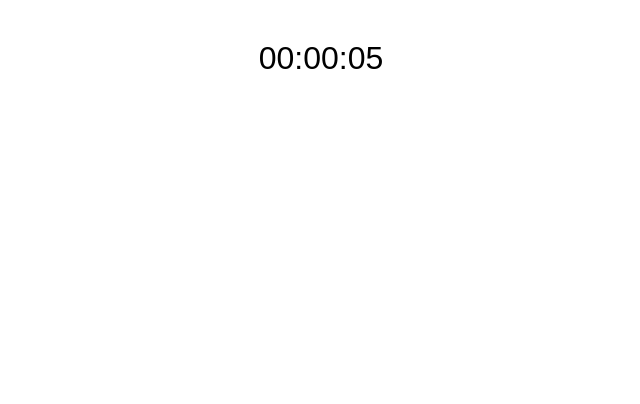
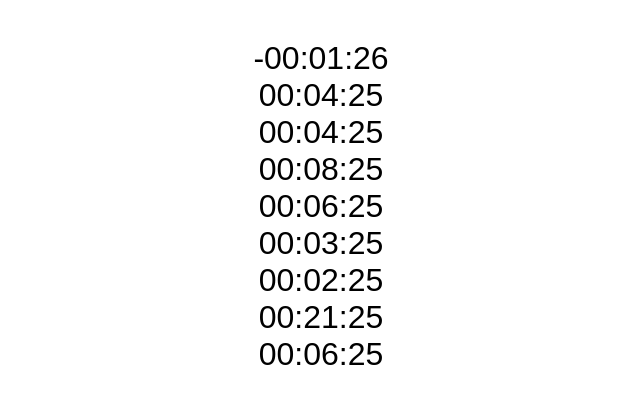
Before and after one commit to gerbilord/DotaTimerWebsite, a plain HTML site: page index.html in a window 1280 px wide. Shown: the whole page, without its empty margins (319-959 px from the left). Drawn offline with Linux system fonts and the light colour scheme.

Commit message:
Add basic timer logic and countdowns.

```diff
--- /dev/null
+++ b/countdown.js
@@ -0,0 +1,39 @@
+import { formatTime } from './utils.js';
+
+const countdownsContainer = document.getElementById('countdowns');
+
+// Example usage with 300 seconds (5 minutes) initial time
+createCountdown('bounty-rune', 3 * 60 * 1000);
+createCountdown('lotus', 3 * 60 * 1000);
+createCountdown('wisdom', 7 * 60 * 1000);
+createCountdown('siege-creep', 5 * 60 * 1000);
+createCountdown('power-rune', 2 * 60 * 1000);
+createCountdown('stack-camps', 60 * 1000);
+createCountdown('tormentor', 20 * 60 * 1000);
+createCountdown('day-night', 5 * 60 * 1000);
+
+export function createCountdown(id, reoccurringTimeMs) {
+    const countdownDiv = document.createElement('div');
+    countdownDiv.id = `countdown-${id}`;
+    countdownDiv.className = 'countdown';
+    countdownDiv.dataset.reoccurringTimeMs = reoccurringTimeMs;
+    countdownsContainer.appendChild(countdownDiv);
+    return countdownDiv;
+}
+
+export function updateCountdowns(startTime, offsetTime, elapsedTime) {
+    const countdowns = document.querySelectorAll('.countdown');
+
+    countdowns.forEach(countdown => {
+        const reoccurringTimeMs = parseInt(countdown.dataset.reoccurringTimeMs);
+        let remainingMs;
+
+        if(elapsedTime < 0){
+            remainingMs = reoccurringTimeMs - elapsedTime;
+        } else {
+            remainingMs = reoccurringTimeMs - ((elapsedTime+offsetTime) % reoccurringTimeMs);
+        }
+
+        countdown.textContent = formatTime(remainingMs);
+    });
+}
--- a/index.html
+++ b/index.html
@@ -14,29 +14,7 @@
 </head>
 <body>
   <div id="timer">00:00:00</div>
-
-  <script>
-    const timerDisplay = document.getElementById('timer');
-    const start = performance.now();
-
-    function formatTime(ms) {
-      const totalSeconds = Math.floor(ms / 1000);
-      const hours = Math.floor(totalSeconds / 3600);
-      const minutes = Math.floor((totalSeconds % 3600) / 60);
-      const seconds = totalSeconds % 60;
-
-      return `${String(hours).padStart(2, '0')}:` +
-             `${String(minutes).padStart(2, '0')}:` +
-             `${String(seconds).padStart(2, '0')}`;
-    }
-
-    function updateTimer() {
-      const elapsed = performance.now() - start;
-      timerDisplay.textContent = formatTime(elapsed);
-      requestAnimationFrame(updateTimer);
-    }
-
-    updateTimer();
-  </script>
+  <div id="countdowns"></div>
+  <script type="module" src="timer.js"></script>
 </body>
 </html>
--- /dev/null
+++ b/timer.js
@@ -0,0 +1,16 @@
+import { updateCountdowns } from './countdown.js';
+import { formatTime } from './utils.js';
+
+const timerDisplay = document.getElementById('timer');
+const initialOffset = 90 * 1000; // -1:30 in milliseconds
+
+const start = performance.now() + initialOffset;
+
+function updateTimer() {
+  const elapsed = performance.now() - start;
+  timerDisplay.textContent = formatTime(elapsed);
+  updateCountdowns(start, initialOffset, elapsed);
+  requestAnimationFrame(updateTimer);
+}
+
+updateTimer();
--- /dev/null
+++ b/utils.js
@@ -0,0 +1,17 @@
+export function formatTime(ms) {
+    const isNegative = ms < 0;
+    if (isNegative) {
+        ms = -ms + 1000; // Work with the absolute value
+    }
+
+    const totalSeconds = Math.floor(ms / 1000);
+    const hours = Math.floor(totalSeconds / 3600);
+    const minutes = Math.floor((totalSeconds % 3600) / 60);
+    const seconds = totalSeconds % 60;
+
+    const formattedTime = `${String(hours).padStart(2, '0')}:` +
+        `${String(minutes).padStart(2, '0')}:` +
+        `${String(seconds).padStart(2, '0')}`;
+
+    return isNegative ? `-${formattedTime}` : formattedTime;
+}
```
